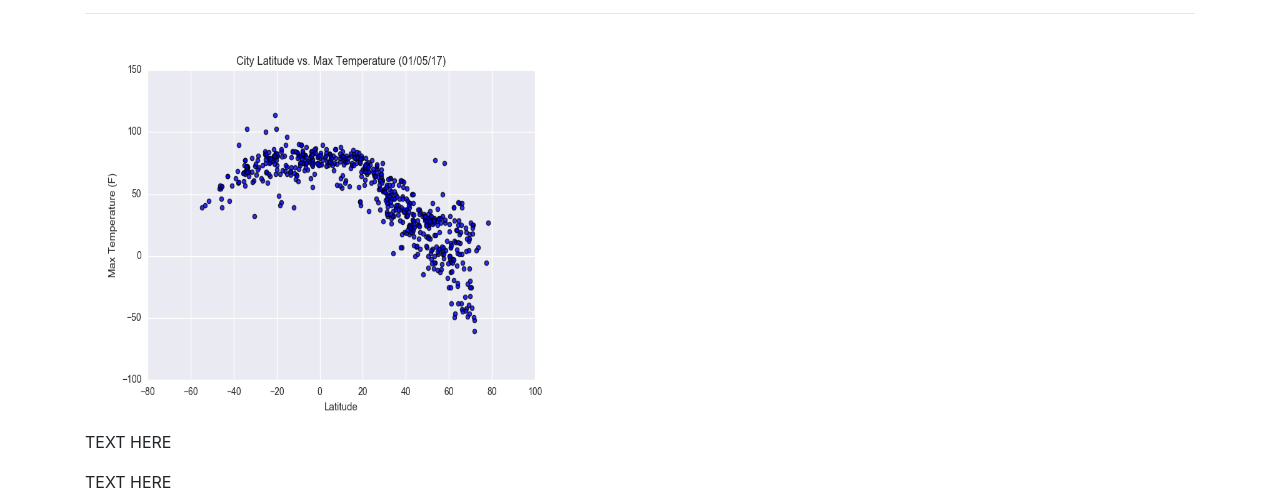
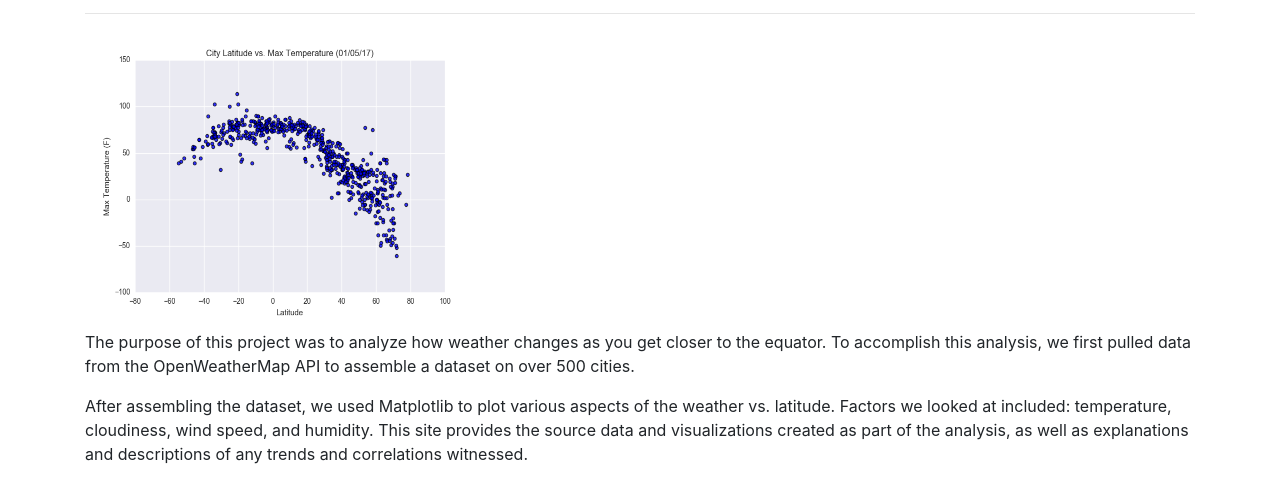
Before and after one commit to adamjohnson57/Web-Design-Challenge, a plain HTML site: page index.html in a window 1280 px wide. Shown: the part 151-647 px from the top of the page. Drawn offline with nearby package versions, Linux system fonts and the light colour scheme.

Commit message:
Index almost finished

```diff
--- a/index.html
+++ b/index.html
@@ -44,10 +44,10 @@
             <div class="col-lg 7 col-md-12">
                 <h1>Latitude Vs. X</h1>
                 <hr>
-                    <img src="Resources/assets/images/Fig1.png" class="left" style="width: 500px; height: 400px;">
-                <p>TEXT HERE</p>
+                    <img src="Resources/assets/images/Fig1.png" class="left" style="width: 400px; height: 300px;">
+                <p>The purpose of this project was to analyze how weather changes as you get closer to the equator. To accomplish this analysis, we first pulled data from the OpenWeatherMap API to assemble a dataset on over 500 cities.</p>
 
-                <p>TEXT HERE</p>
+                <p>After assembling the dataset, we used Matplotlib to plot various aspects of the weather vs. latitude. Factors we looked at included: temperature, cloudiness, wind speed, and humidity. This site provides the source data and visualizations created as part of the analysis, as well as explanations and descriptions of any trends and correlations witnessed.</p>
             </div>
         </div>
     </div>
```
